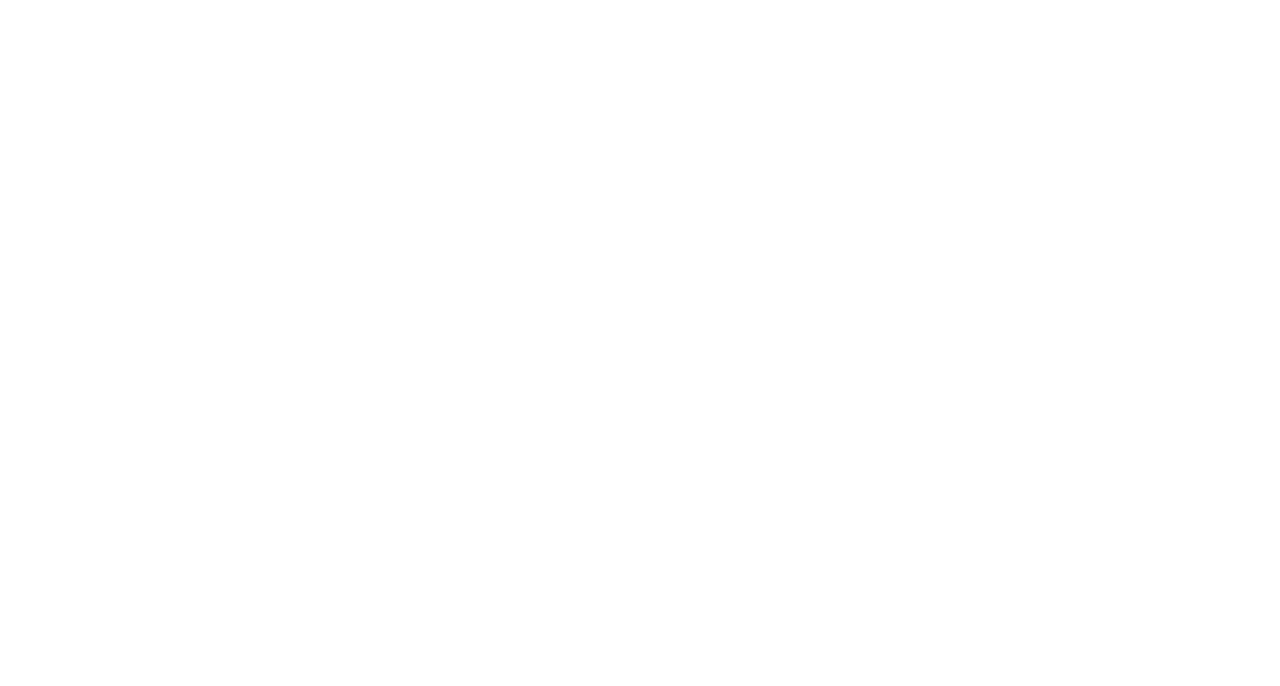
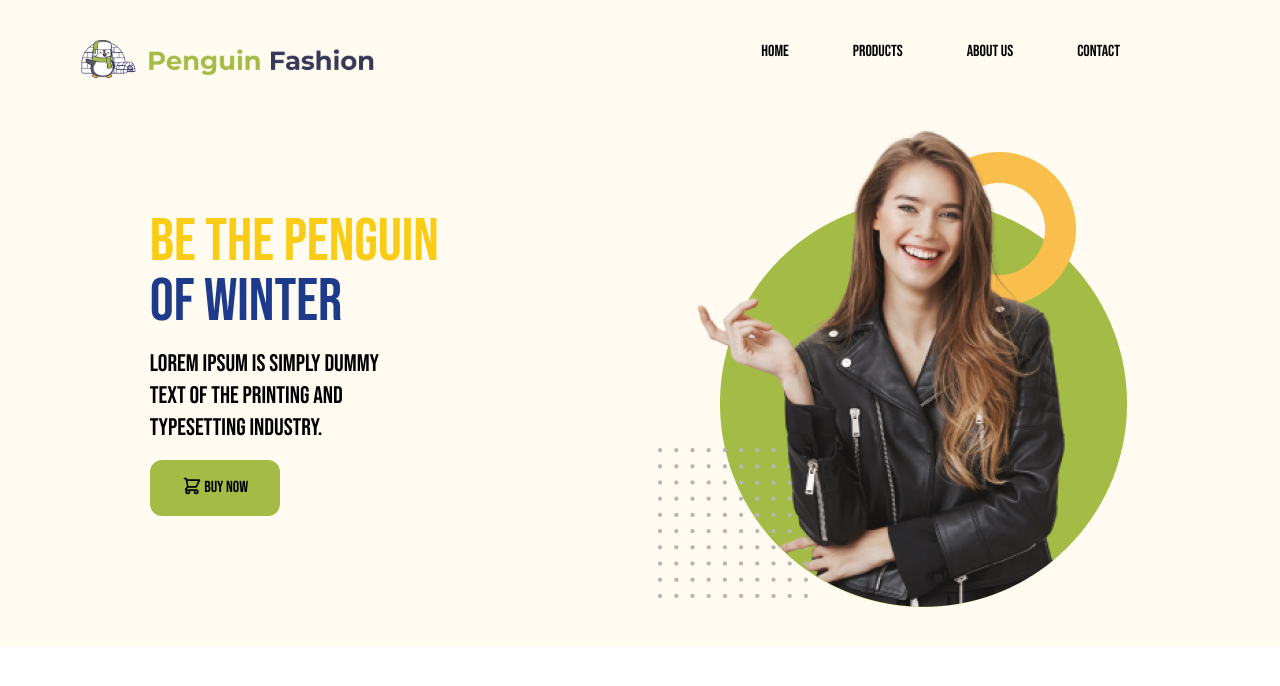
Before and after one commit to AlifSakib/penguin-fashion, a plain HTML site: page index.html in a window 1280 px wide. Drawn offline with nearby package versions, Linux system fonts and the light colour scheme.

Commit message:
Top Section Done

```diff
--- a/index.html
+++ b/index.html
@@ -4,6 +4,8 @@
     <meta charset="UTF-8" />
     <meta http-equiv="X-UA-Compatible" content="IE=edge" />
     <meta name="viewport" content="width=device-width, initial-scale=1.0" />
+    <!-- ?Plain Css -->
+    <link rel="stylesheet" href="style.css" />
     <!-- ?Tailwind Css -->
     <script src="https://cdn.tailwindcss.com"></script>
     <script>
@@ -12,6 +14,7 @@
           extend: {
             colors: {
               clifford: "#da373d",
+              penguin: "#FFFBF0",
             },
           },
         },
@@ -20,5 +23,56 @@
 
     <title>Document</title>
   </head>
-  <body></body>
+  <body>
+    <header class="bg-penguin">
+      <nav class="navbar flex justify-between pt-10">
+        <div class="sm:pl-20">
+          <img
+            class="sm:w-68 sm:h-10 object-cover"
+            src="./images/logo.png"
+            alt=""
+          />
+        </div>
+        <div class="pr-40">
+          <ul class="flex space-x-8 sm:space-x-16">
+            <li class="">Home</li>
+            <li class="">Products</li>
+            <li class="">About Us</li>
+            <li class="">Contact</li>
+          </ul>
+        </div>
+      </nav>
+      <div class="top-section sm:flex justify-around items-center p-10">
+        <div class="space-y-4">
+          <span class="sm:text-6xl text-yellow-400">Be The Penguin</span> <br />
+          <span class="sm:text-6xl text-blue-900">Of Winter</span>
+          <p class="text-xs sm:text-2xl">
+            Lorem Ipsum is simply dummy <br />
+            text of the printing and <br />
+            typesetting industry.
+          </p>
+          <button class="py-2 px-2 sm:py-4 sm:px-8 bg-[#A4BC46] rounded-xl">
+            <svg
+              xmlns="http://www.w3.org/2000/svg"
+              class="h-5 w-5 inline"
+              fill="none"
+              viewBox="0 0 24 24"
+              stroke="currentColor"
+              stroke-width="2"
+            >
+              <path
+                stroke-linecap="round"
+                stroke-linejoin="round"
+                d="M3 3h2l.4 2M7 13h10l4-8H5.4M7 13L5.4 5M7 13l-2.293 2.293c-.63.63-.184 1.707.707 1.707H17m0 0a2 2 0 100 4 2 2 0 000-4zm-8 2a2 2 0 11-4 0 2 2 0 014 0z"
+              />
+            </svg>
+            Buy Now
+          </button>
+        </div>
+        <div>
+          <img class="w-65 sm:w-90" src="./images/model.png" alt="" />
+        </div>
+      </div>
+    </header>
+  </body>
 </html>
--- /dev/null
+++ b/style.css
@@ -0,0 +1,9 @@
+/* ?fonts */
+@import url("https://fonts.googleapis.com/css2?family=Bebas+Neue&family=Montserrat&family=Poppins:wght@400;500&family=Quicksand&display=swap");
+
+body {
+  font-family: "Bebas Neue", cursive;
+  /* font-family: "Montserrat", sans-serif;
+  font-family: "Poppins", sans-serif;
+  font-family: "Quicksand", sans-serif; */
+}
```
